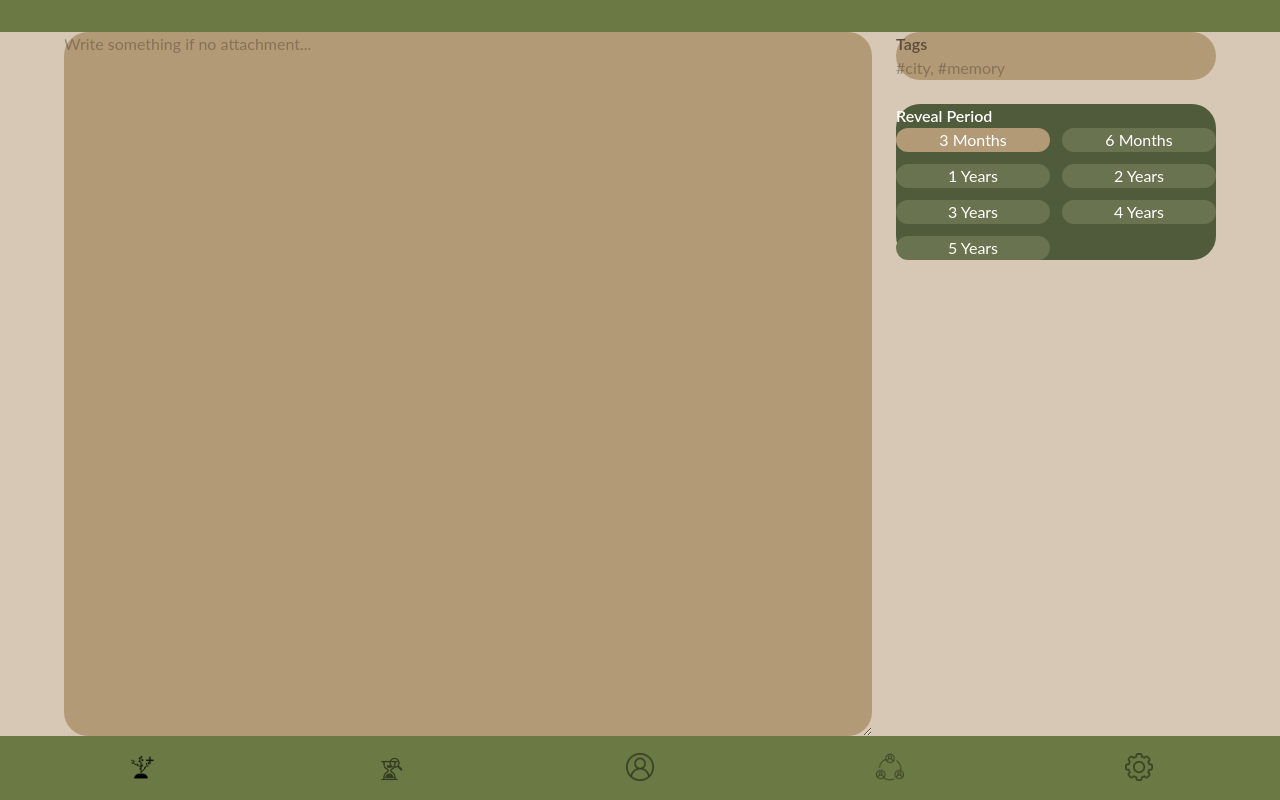
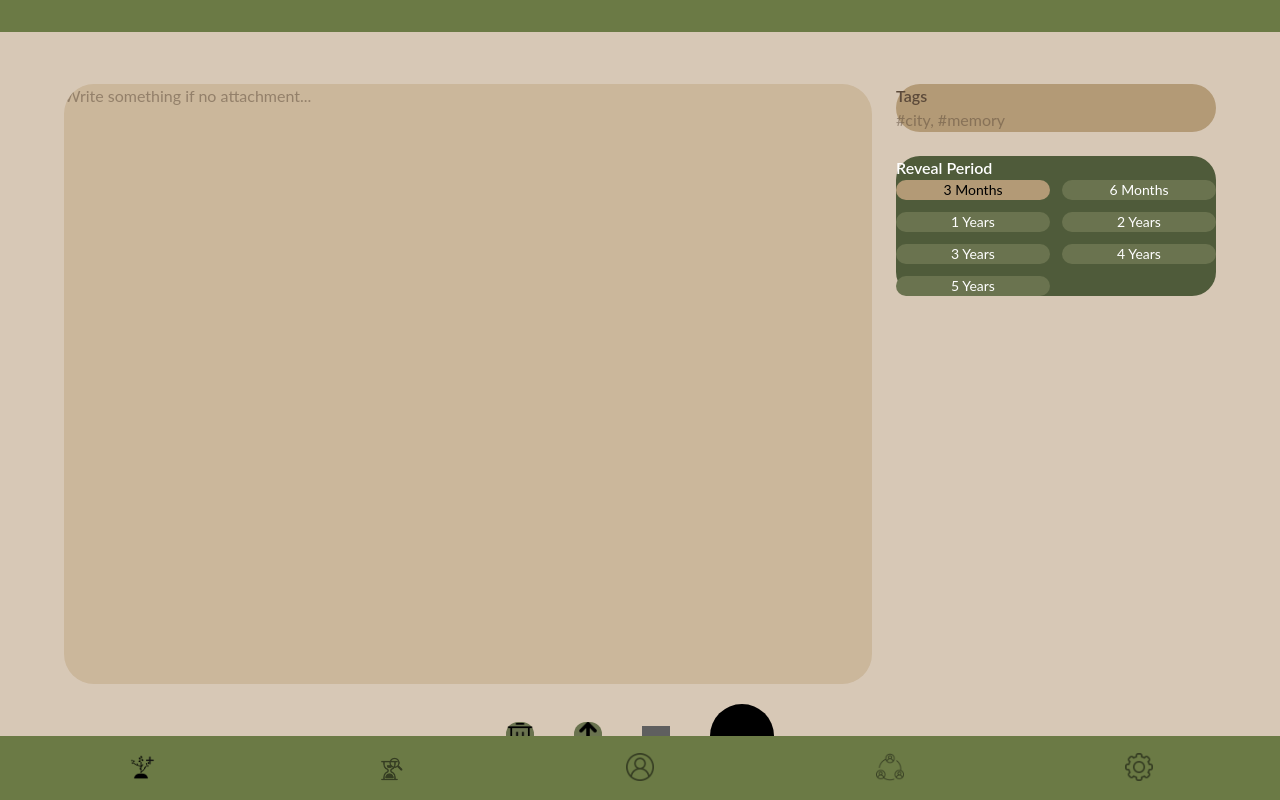
Before and after one commit to AdamCChan/CalHacks26, a Next.js app in the folder frontend/: page /addcapsule in a window 1280 px wide. Built offline with nearby package versions, Linux system fonts and the light colour scheme; no server answers; grey boxes are pictures that could not be loaded.

Commit message:
Attempt to fix addcapsule page

```diff
--- a/frontend/app/addcapsule/page.tsx
+++ b/frontend/app/addcapsule/page.tsx
@@ -96,21 +96,24 @@ export default function NewCapsulePage() {
         </div> */}
       </header>
 
-      <main className="flex-1 p-6 flex justify-center">
+      <main className="flex-1 p-6 flex justify-center items-center">
         <div className="w-full max-w-6xl flex gap-6">
           {/* LEFT SIDE (Preview / Media) */}
-          <div className="flex-1 bg-[#B39A76] rounded-3xl p-4">
+          <div className="flex-1 bg-[#B39A76] rounded-[40px] p-5 flex items-center justify-center">
             {fileUrl ? (
               file?.type.startsWith("video") ? (
-                <video src={fileUrl} controls className="rounded-xl w-full" />
+                <video
+                  src={fileUrl}
+                  controls
+                  className="rounded-[30px] object-cover w-full h-150"
+                />
               ) : (
-                // <img src={fileUrl} className="rounded-xl w-full" />
                 <Image
                   src={fileUrl}
-                  alt={"Capsule image"}
-                  width={600}
-                  height={800}
-                  className={"rounded-xl w-full"}
+                  alt="Capsule image"
+                  width={1000}
+                  height={1000}
+                  className="rounded-[30px] object-cover w-full h-150"
                 />
               )
             ) : (
@@ -118,7 +121,7 @@ export default function NewCapsulePage() {
                 placeholder="Write something if no attachment..."
                 value={caption}
                 onChange={(e) => setCaption(e.target.value)}
-                className="w-full h-full rounded-xl p-4"
+                className="w-full h-150 rounded-[30px] p-6 resize-none outline-none bg-[#CBB79B]"
               />
             )}
           </div>
@@ -145,10 +148,10 @@ export default function NewCapsulePage() {
                 {revealOptions.map((option) => (
                   <label
                     key={option.months}
-                    className={`p-2 rounded-full text-center cursor-pointer ${
+                    className={`py-2 px-4 rounded-full text-center cursor-pointer text-sm transition ${
                       selectedMonths === option.months
-                        ? "bg-[#B39A76]"
-                        : "bg-[#6A734F]"
+                        ? "bg-[#B39A76] text-black"
+                        : "bg-[#6A734F] text-white hover:bg-[#7D865F]"
                     }`}
                   >
                     <input
@@ -168,7 +171,7 @@ export default function NewCapsulePage() {
       </main>
 
       {/* BOTTOM BUTTONS */}
-      <div className="fixed bottom-8 flex gap-8">
+      <div className="fixed bottom-8 left-1/2 -translate-x-1/2 flex gap-10 items-center">
         {/* Trash */}
         <button onClick={handleRemove} className="bg-[#6A734F] p-4 rounded-xl">
           <Image
@@ -206,7 +209,7 @@ export default function NewCapsulePage() {
           onClick={toggleVisibility}
           className="bg-[#6A734F] p-4 rounded-xl"
         >
-          {isPublic ?
+          {isPublic ? (
             <Image
               src="/assets/view.png"
               alt=""
@@ -214,7 +217,7 @@ export default function NewCapsulePage() {
               height={28}
               className="icon active"
             />
-          :
+          ) : (
             <Image
               src="/assets/hide.png"
               alt=""
@@ -222,14 +225,14 @@ export default function NewCapsulePage() {
               height={28}
               className="icon active"
             />
-          }
+          )}
         </button>
 
         {/* Create */}
         <button
           onClick={handleCreate}
           disabled={loading}
-          className="bg-black text-white p-4 rounded-full"
+          className="bg-black text-white p-5 rounded-full w-16 h-16 flex items-center justify-center"
         >
           <Image
             src="/assets/play.png"
```
Lines whose indentation alone changed are shown as unchanged.
